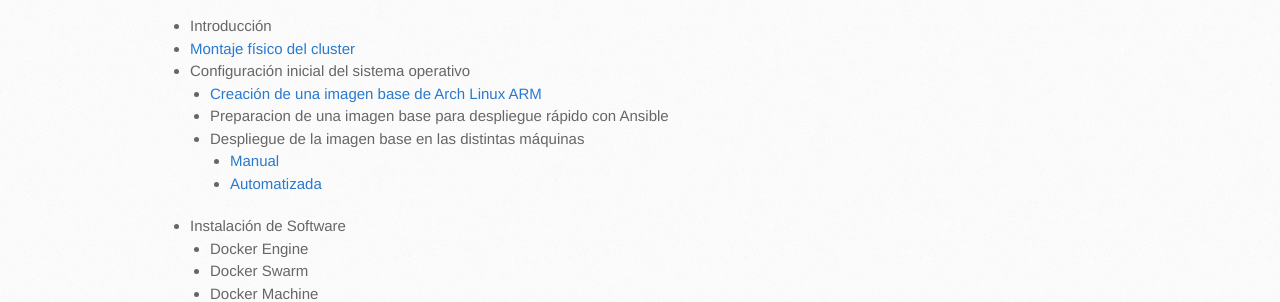
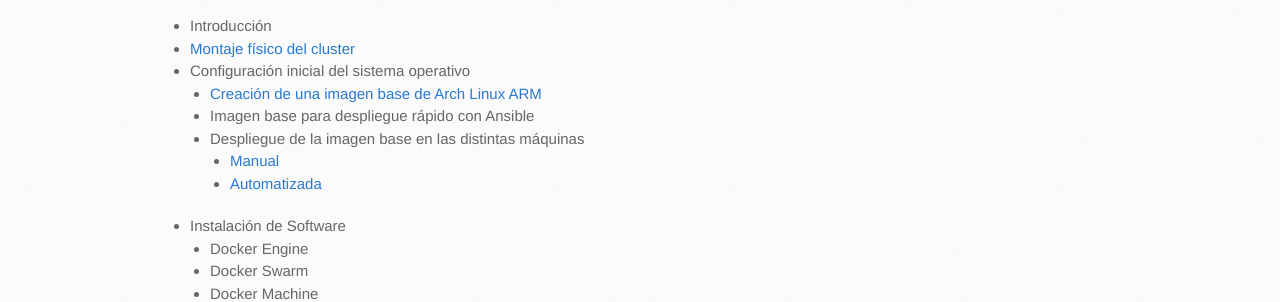
Before and after one commit to dpalomar/cluster_raspberrypi, a Jekyll site: the page built from index.md, in a window 1280 px wide. Shown: the part 771-1073 px from the top of the page. Built offline with Jekyll 4.4.1, drawn with Linux system fonts in a browser that asks for light colours.

Commit message:
Apartados

```diff
--- a/index.md
+++ b/index.md
@@ -14,7 +14,7 @@
 * [Montaje físico del cluster](hardware)
 * Configuración inicial del sistema operativo
   * [Creación de una imagen base de Arch Linux ARM](imagen_base)
-  * Preparacion de una imagen base para despliegue rápido con Ansible
+  * Imagen base para despliegue rápido con Ansible
   * Despliegue de la imagen base en las distintas máquinas
     * [Manual](instalacion)
     * [Automatizada](script)
```
